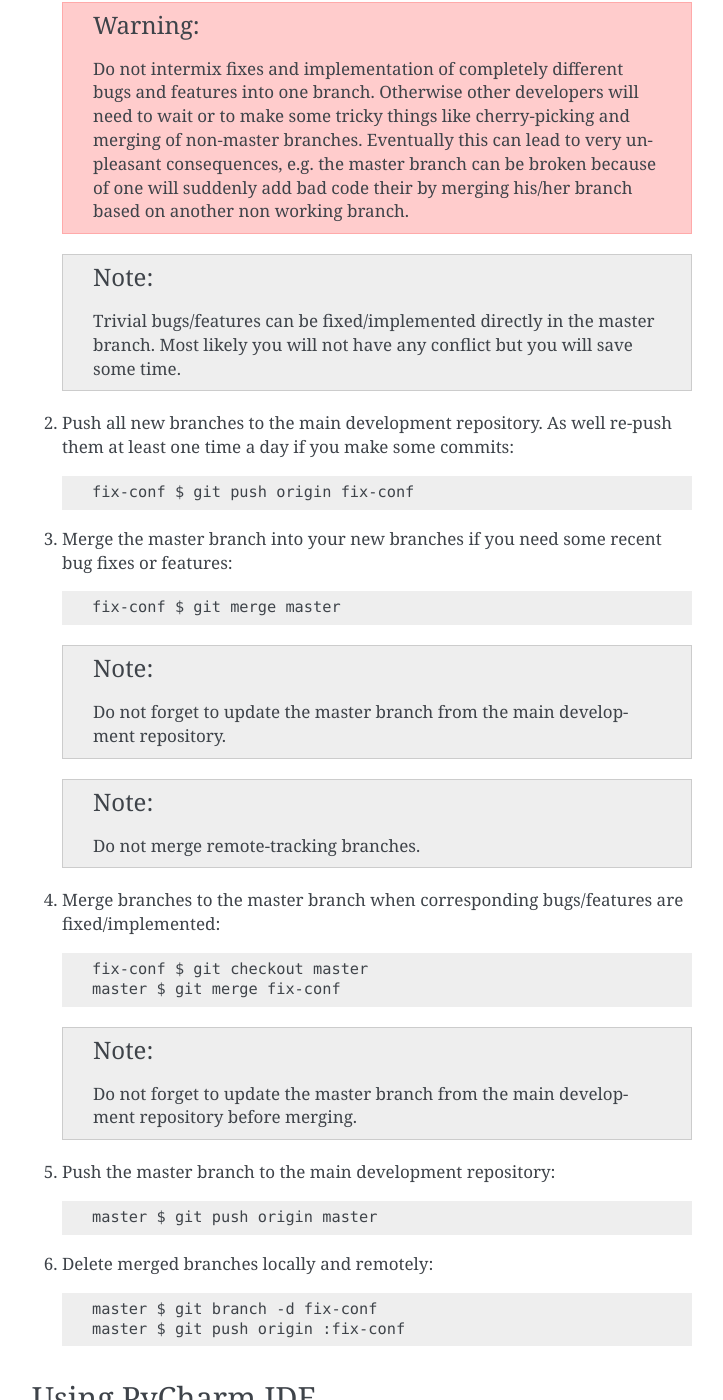
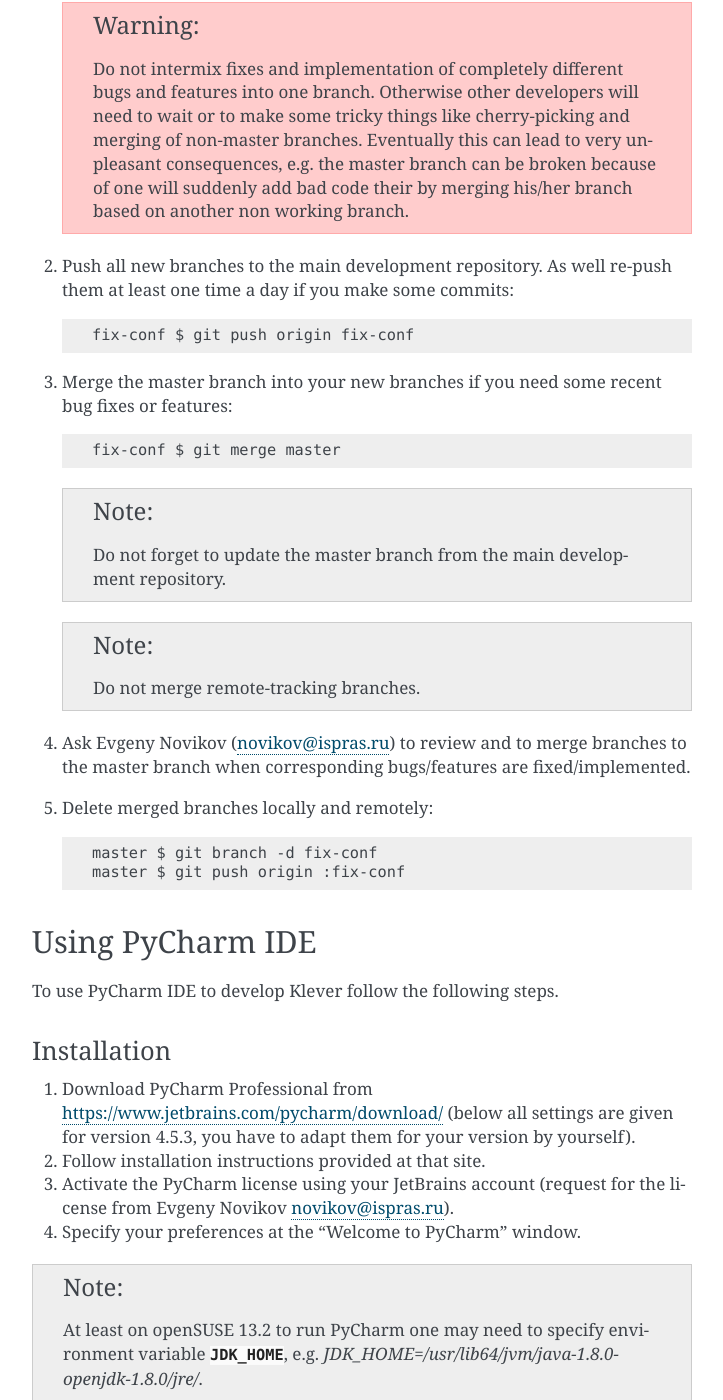
Before and after one commit to ldv-klever/klever, a Sphinx documentation site: the page built from docs/dev.rst, in a window 1280 px wide and 1400 px high, scrolled down 1824 px. Shown: the whole window, without its empty margins (388-1111 px from the left). Built offline with Sphinx 7.4.7, drawn with Linux system fonts in a browser that asks for light colours.

Commit message:
Update how to merge developer branches to the master branch
Besides disable implementing simple features and fixing simple bugs directly in the master branch.

```diff
--- a/docs/dev.rst
+++ b/docs/dev.rst
@@ -71,9 +71,6 @@ Fixing bugs and implementing new features
                 Eventually this can lead to very unpleasant consequences, e.g. the master branch can be broken because
                 of one will suddenly add bad code their by merging his/her branch based on another non working branch.
 
-   .. note:: Trivial bugs/features can be fixed/implemented directly in the master branch.
-             Most likely you will not have any conflict but you will save some time.
-
 #. Push all new branches to the main development repository.
    As well re-push them at least one time a day if you make some commits::
 
@@ -87,16 +84,8 @@ Fixing bugs and implementing new features
 
    .. note:: Do not merge remote-tracking branches.
 
-#. Merge branches to the master branch when corresponding bugs/features are fixed/implemented::
-
-    fix-conf $ git checkout master
-    master $ git merge fix-conf
-
-   .. note:: Do not forget to update the master branch from the main development repository before merging.
-
-#. Push the master branch to the main development repository::
-
-    master $ git push origin master
+#. Ask Evgeny Novikov (novikov@ispras.ru) to review and to merge branches to the master branch when corresponding
+   bugs/features are fixed/implemented.
 
 #. Delete merged branches locally and remotely::
 
```
